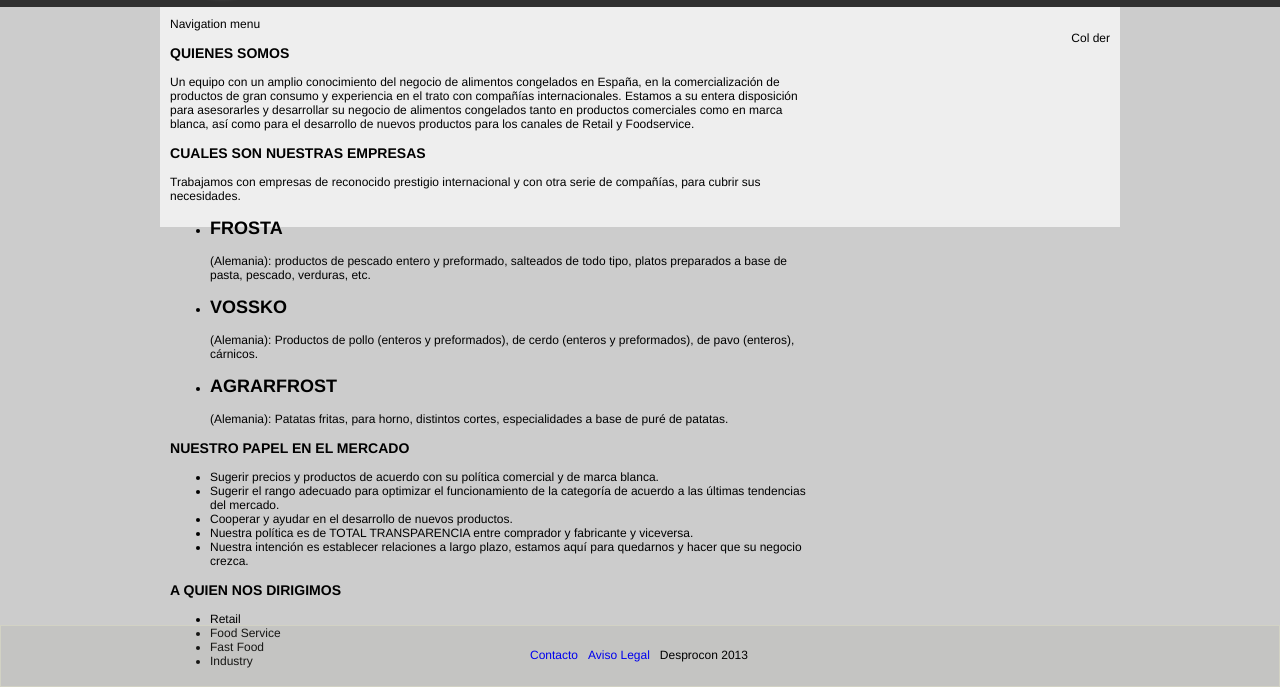
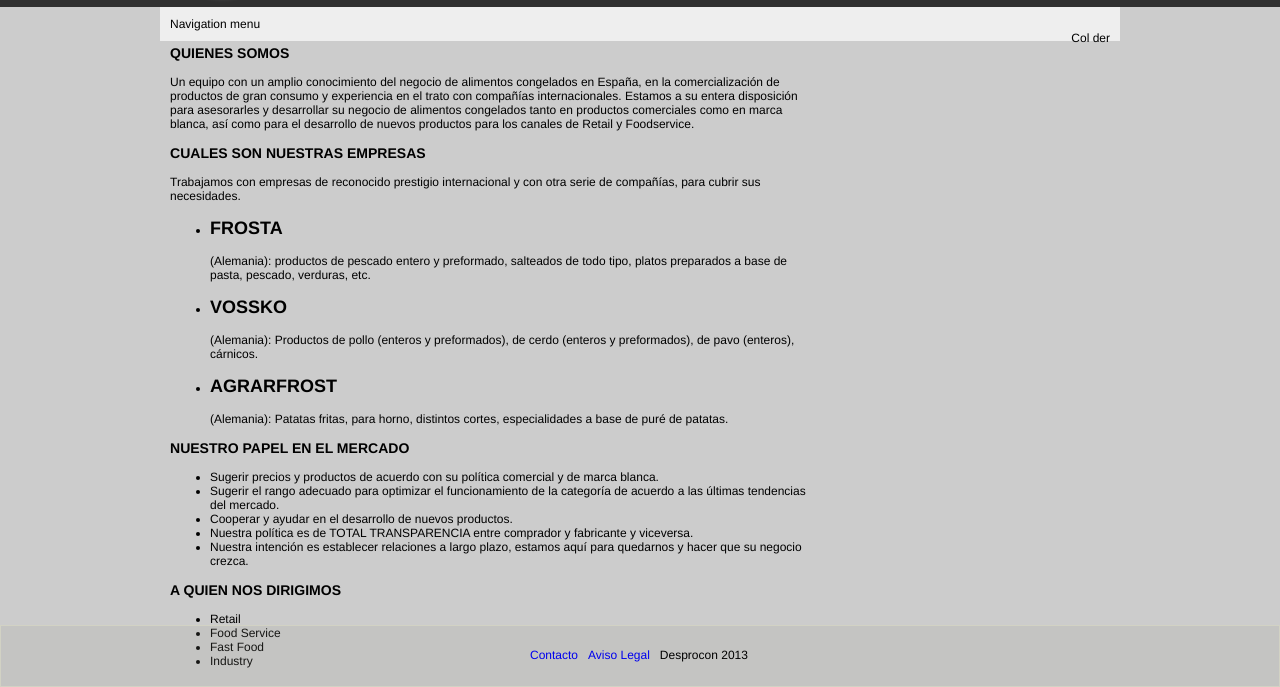
Before and after one commit to moskinson/desprocon, a plain HTML site: page index.html in a window 1280 px wide. Shown: the part 113-800 px from the top of the page. Drawn offline with Linux system fonts and the light colour scheme.

Commit message:
no need min height

```diff
--- a/css/wrapper.css
+++ b/css/wrapper.css
@@ -1,7 +1,6 @@
 #main-wrapper {
 	margin: 0 auto 0 auto;
 	width: 940px;
-	min-height: 200px;
 	padding: 10px;
 	background: #eee;
 }
```
